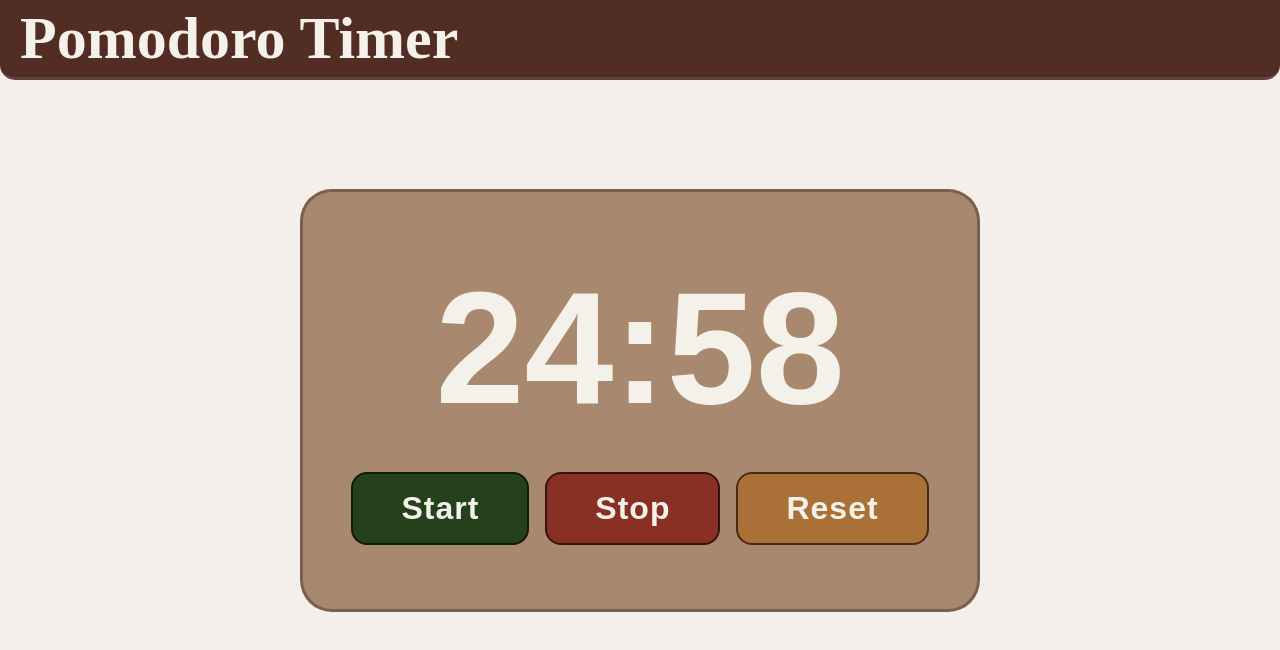
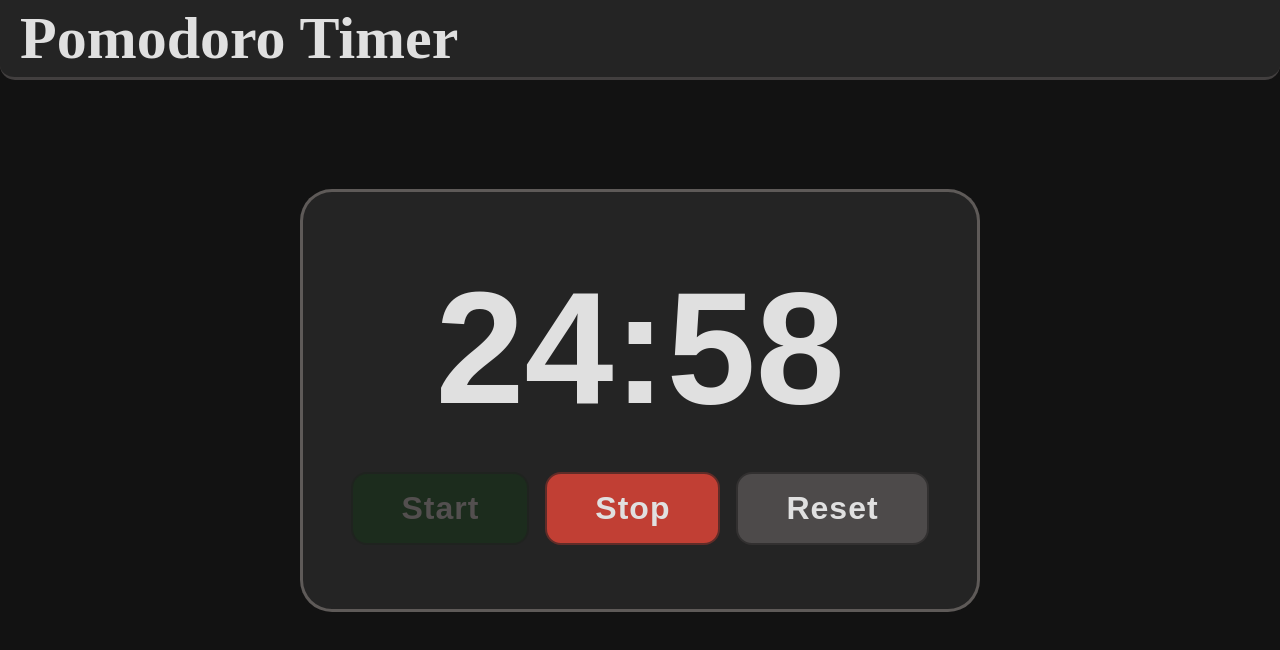
Before and after one commit to antotuf06/PomodoroTimer, a plain HTML site: page index.html in a window 1280 px wide. Both pictures are taken after a click on the button "Start". Drawn offline with Linux system fonts and the light colour scheme.

Commit message:
changed the GUI style; fixed the start button bug, close #1

```diff
--- a/app.js
+++ b/app.js
@@ -6,19 +6,26 @@ const bellSound = document.getElementById("alarm-bell");
 
 let timeLeft = 25 * 60; // 25 minutes in seconds
 let interval;
+let isRunning = false;
 
 const updateTimerDisplay = () => {
   const minutes = Math.floor(timeLeft / 60);
   const seconds = timeLeft % 60;
   timer.innerHTML = `${minutes.toString().padStart(2, '0')}:${seconds.toString().padStart(2, '0')}`;
 }
+
 const startTimer = () => {
+    if(isRunning) return; //if the timer is already running, do nothing
+
+    isRunning = true;
+    document.getElementById("start").disabled = true; //disable the start button while the timer is running
     interval = setInterval(() => {      //every second, decrease the time left and update the display
         timeLeft--;
         updateTimerDisplay();
 
         if(timeLeft == 0)                //if the timer reaches 0, stop the timer, alert the user and ask if they want to start a break or a new pomodoro
         {
+            isRunning = false;
             clearInterval(interval);
             bellSound.play();
             if(confirm("Time's up! Do you want to start a 5-minute break?")) {
@@ -36,12 +43,16 @@ const startTimer = () => {
 }
 
 const stopTimer = () => {
+    isRunning = false;
+    document.getElementById("start").disabled = false; //enable the start button when the timer is stopped
     clearInterval(interval);
     alert("Timer stopped!");
 
 }
 
 const resetTimer = () => {
+    isRunning = false;
+    document.getElementById("start").disabled = false; //enable the start button when the timer is reset
     clearInterval(interval);
     alert("Timer reset!");
     timeLeft = 25 * 60;
--- a/style.css
+++ b/style.css
@@ -8,7 +8,7 @@
 }
 body {
     min-height: 100vh;
-    background: #F4EFEA;
+    background: #121212;
     display: flex;
     flex-direction: column;
     justify-content: center;
@@ -24,10 +24,10 @@ body {
   top: 0;
   z-index: 1000;
   padding: 20px;
-  background-color: #512D24;
+  background-color: #242424;
   border-bottom: 3px solid rgba(105, 98, 98, 0.429);
   border-radius: 0 0 15px 15px;
-  color: #F4F1EA;
+  color: #E0E0E0;
 }
 
 #title{
@@ -41,10 +41,10 @@ body {
     align-items: center;
     justify-content:center;
     gap: 2em;
-    color: #F4F1EA;
-    background-color: #a8886f;
+    color: #E0E0E0;
+    background-color: #242424;
     border-radius: 2em;
-    border: 3px solid rgba(103, 79, 66, 0.7);
+    border: 3px solid rgba(119, 113, 110, 0.7);
     padding: 4em 3em;
     position: relative;
 }
@@ -54,7 +54,7 @@ body {
 #timer{
     font-size: 160px;
     font-weight: 800;
-    color: #F4F1EA;
+    color: #E0E0E0;
 }
 
 .button-wrapper {
@@ -68,25 +68,67 @@ button{
     letter-spacing: 1px;
     padding: 0.5em 1.5em;
     border-radius: 0.5em;
-    border: 2px solid rgba(0, 0, 0, 0.6);
-    color: #F4F1EA;
+    border: 2px solid rgba(33, 32, 32, 0.6);
+    color: #E0E0E0;
     cursor: pointer;
     transition: 0.2s ease-in-out;
 
 }
 
-button:hover{
-    transform: translateY(-5px);
+#start{
+    background-color:#2fa254 ;
 }
 
-#start{
-    background-color:#24411c ;
+#start:hover{
+    background-color: #23783e;
+}
+
+#start:active{
+    background-color: #23783e;
+    transform: scale(0.97);
+}
+
+#start:focus{
+    outline: 2px solid #E0E0E0;
+}
+
+#start:disabled{
+    background-color: #1c2c1d;
+    cursor: not-allowed;
+    color: #534f4f;
+    border: 2px solid rgba(33, 32, 32, 0.7);
 }
 
 #stop{
-    background-color: #893025;
+    background-color: #c13f34;
+}
+
+#stop:hover{
+    background-color: #8c2a24;
+}
+
+#stop:active{
+    background-color: #8c2a24;
+    transform: scale(0.97);
+}
+
+#stop:focus{
+    outline: 2px solid #E0E0E0;
 }
 
 #reset{
-    background-color: #aa7037;
+    background-color: #4d4a4a;
 }
+
+#reset:hover{
+    background-color: #3a3a3a;
+}
+
+#reset:active{
+    background-color: #3a3a3a;
+    transform: scale(0.97);
+}
+
+#reset:focus{
+    outline: 2px solid #E0E0E0;
+}
```
